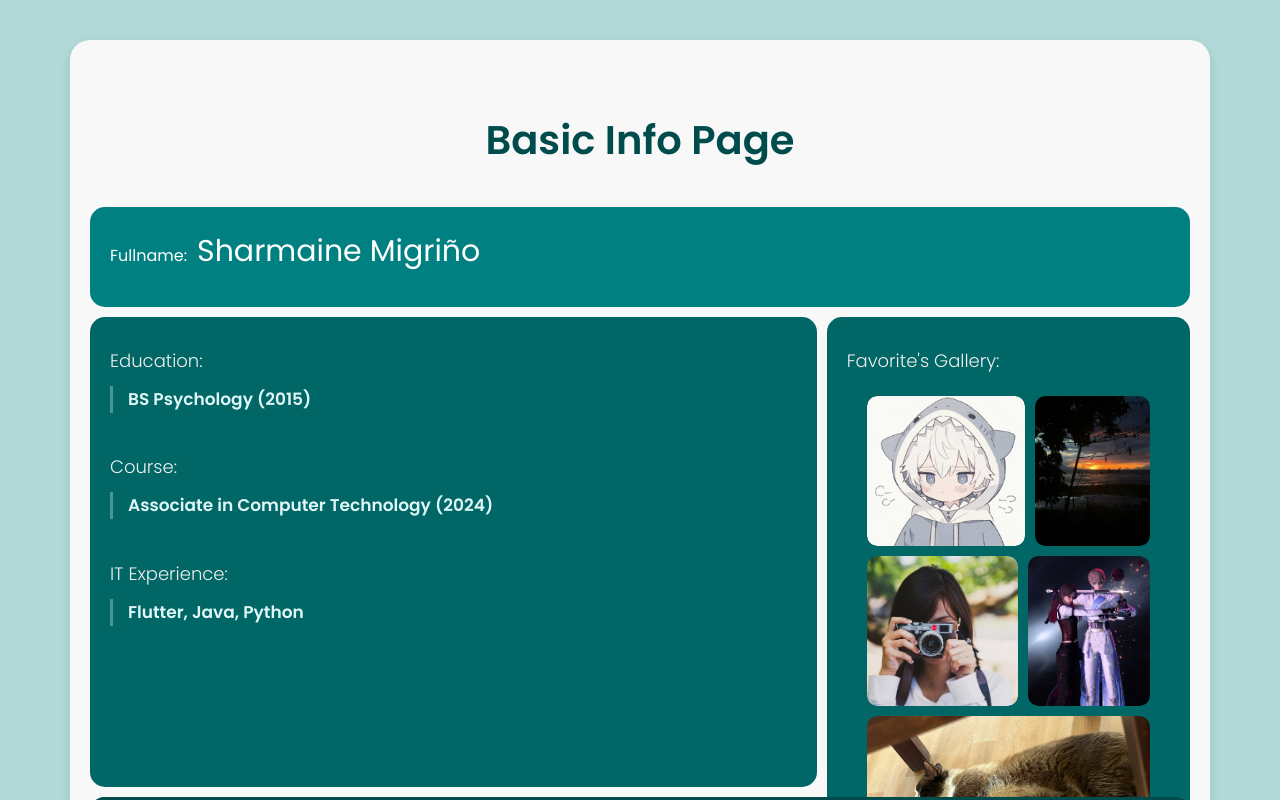
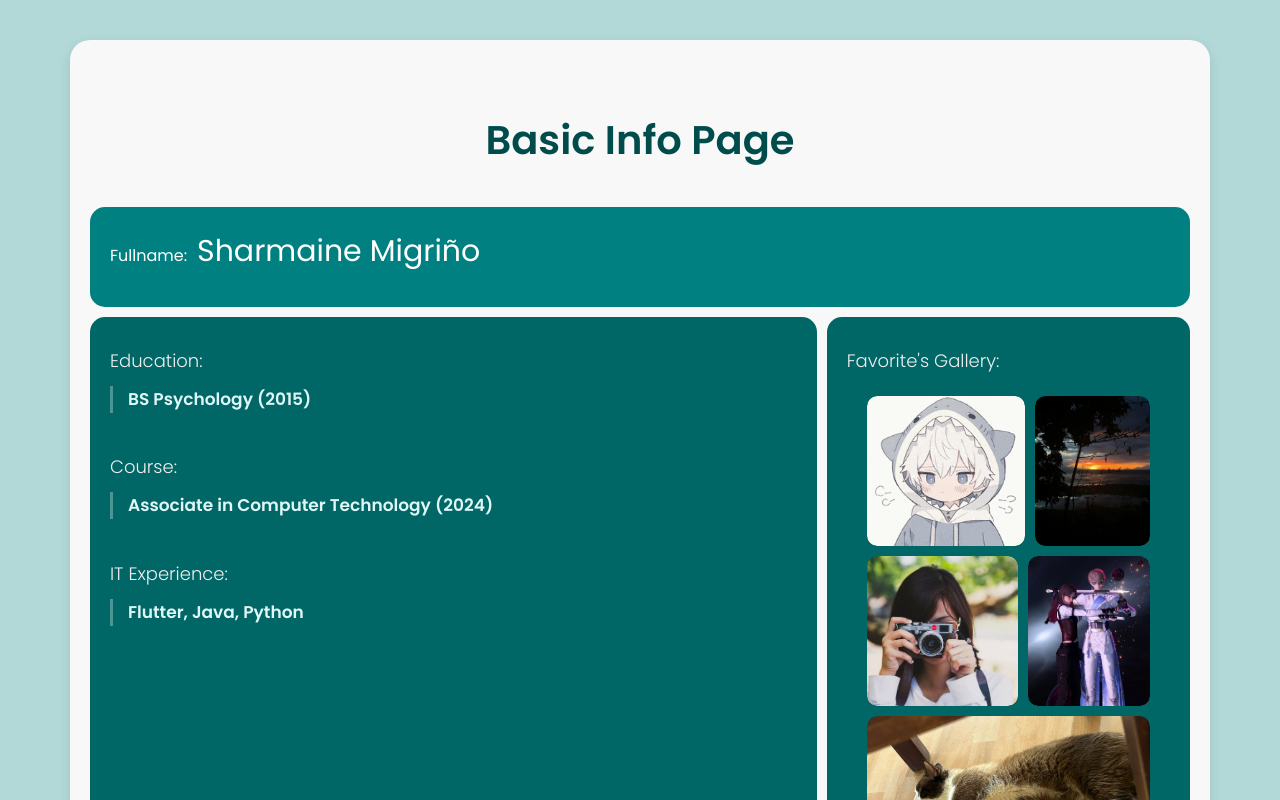
Before and after one commit to smmigrino/webprogADF241-finals, a Vue app in the folder vue-personal_profile/: page / in a window 1280 px wide. Shown: the top 800 px of the page. Built offline with nearby package versions, Linux system fonts and the light colour scheme; no server answers; the database is empty.

Commit message:
update grip row item4

```diff
--- a/vue-personal_profile/src/assets/css-flexbox-grid.css
+++ b/vue-personal_profile/src/assets/css-flexbox-grid.css
@@ -46,7 +46,7 @@
   grid-column: 1 / 2;
 }
 .item4 {
-  grid-row: 3 / 7;
+  grid-row: 3 / 6;
   grid-column: 2 / 3;
 }
 
```
